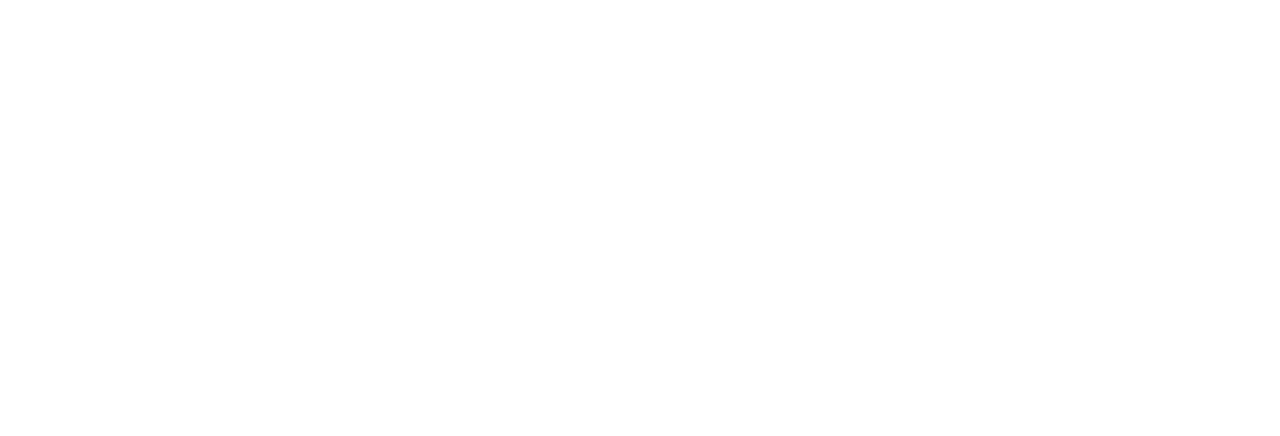
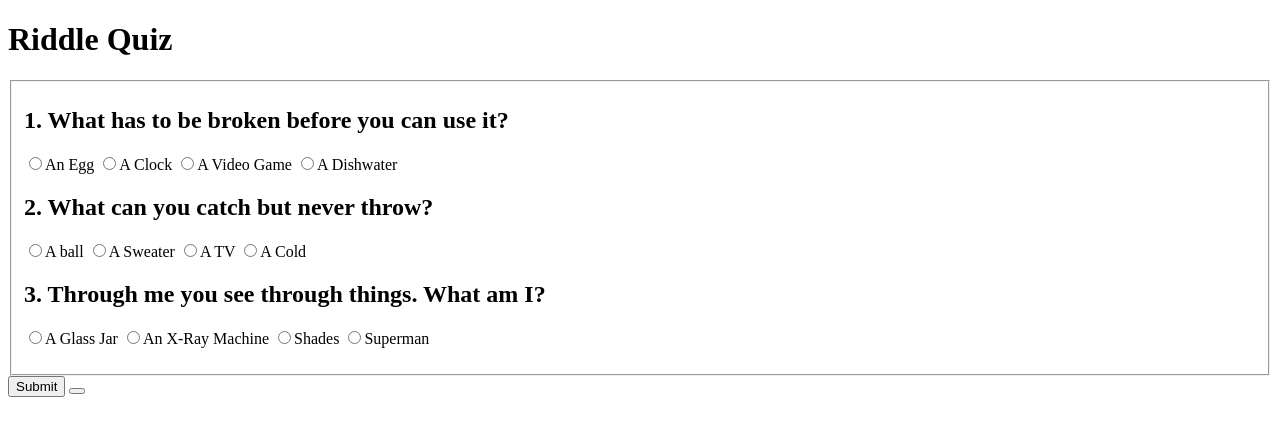
Before and after one commit to MartinR2345/Project-06, a plain HTML site: page index.html in a window 1280 px wide. Drawn offline with Linux system fonts and the light colour scheme.

Commit message:
I added some comments and elements in my HTML file

```diff
--- a/index.html
+++ b/index.html
@@ -10,7 +10,52 @@
     <link rel="stylesheet" href="style.css">
 </head>
 <body>
+    <!-- I use an <h1> tag that says "Riddle Quiz" -->
+        <h1>Riddle Quiz</h1>
+    <!-- I used an HTML form -->
+    <form id="quiz" name="quiz">
+        <fieldset>
+            <!-- This is question 1 and it's choices to choose from -->
+            <h2>1. What has to be broken before you can use it?</h2>
+            <input type="radio" name="question1" id="correct1"/>An Egg
+            <input type="radio" name="question1" />A Clock
+            <input type="radio" name="question1" id="correct1"/>A Video Game
+            <input type="radio" name="question1" />A Dishwater
+            <!-- I use a div element with an id name of "after_submit1" and a <p> tag with an id name of "number_correct1". This will remain empty inside of these <p> tags -->
+            <div id="after_submit1">
+                <p id="number_correct1"></p>
+            </div>
 
+             <!-- This is question 2 and it's choices to choose from -->
+             <h2>2. What can you catch but never throw?</h2>
+             <input type="radio" name="question2" />A ball
+             <input type="radio" name="question2" />A Sweater
+             <input type="radio" name="question2" />A TV
+             <input type="radio" name="question2" id="correct2"/>A Cold
+             <!-- I use a div element with an id name of "after_submit2" and a <p> tag with an id name of "number_correct2". This will remain empty inside of these <p> tags -->
+             <div id="after_submit2">
+                 <p id="number_correct2"></p>
+             </div>
+
+              <!-- This is question 3 and it's choices to choose from -->
+              <h2>3. Through me you see through things.  What am I?</h2>
+              <input type="radio" name="question3" />A Glass Jar
+              <input type="radio" name="question3" id="correct3"/>An X-Ray Machine
+              <input type="radio" name="question3" />Shades
+              <input type="radio" name="question3" id="correct2"/>Superman
+              <!-- I use a div element with an id name of "after_submit3" and a <p> tag with an id name of "number_correct3". This will remain empty inside of these <p> tags -->
+              <div id="after_submit3">
+                  <p id="number_correct3"></p>
+              </div>
+        </fieldset>
+        <!-- Create a div element with the id name of "btn1" and holds two buttons -->
+        <!-- One first button will use the onclick property that declares a function name "result()" and inside this button will have the text of "Submit". This button is to give the result after the user selects a choice from the choices -->
+        <!-- The second button will use the onclick property that declares a function name "reset()" which will reset the data and start all over again -->
+        <div id="btn1">
+            <button type="button" value="SubmitQuiz" onclick="result();">Submit</button>
+            <button type="button" value="Result" onClick="fun();"/></button>
+        </div>
+    </form>
 
 
 
```
